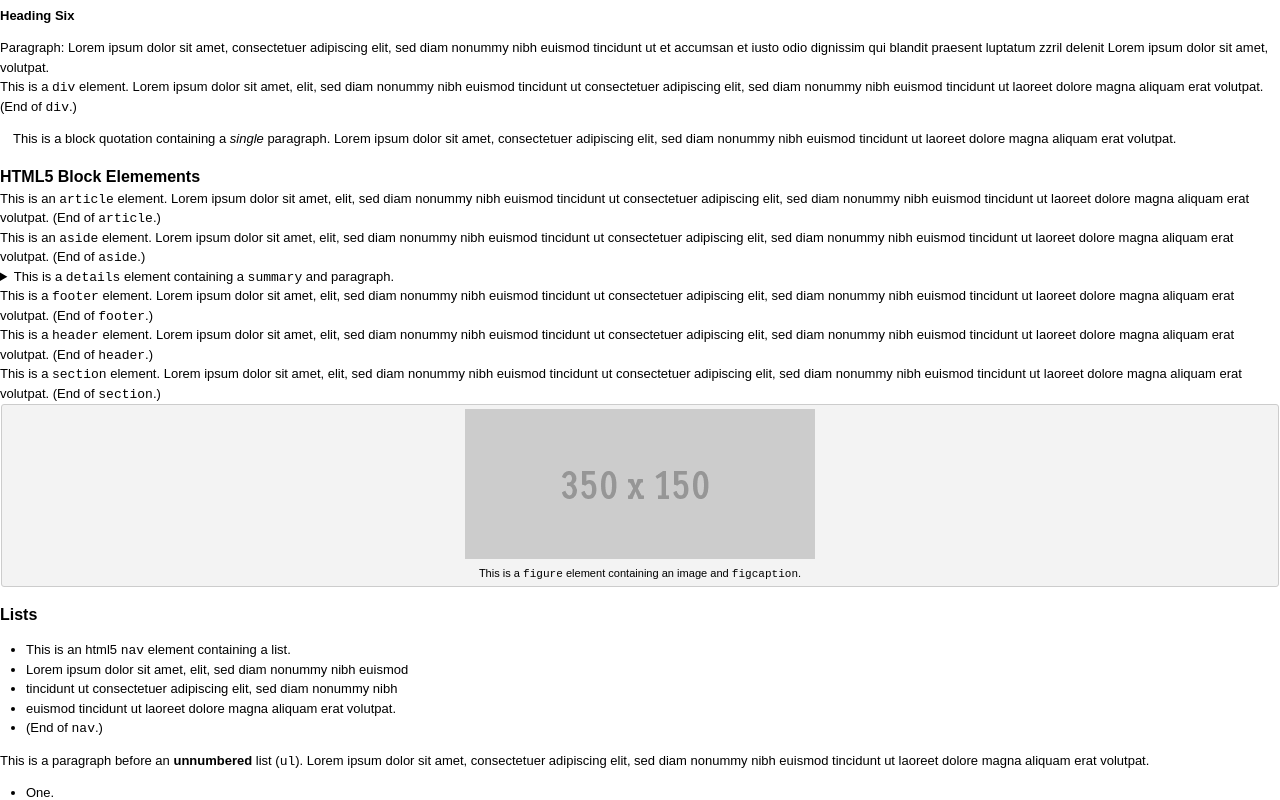
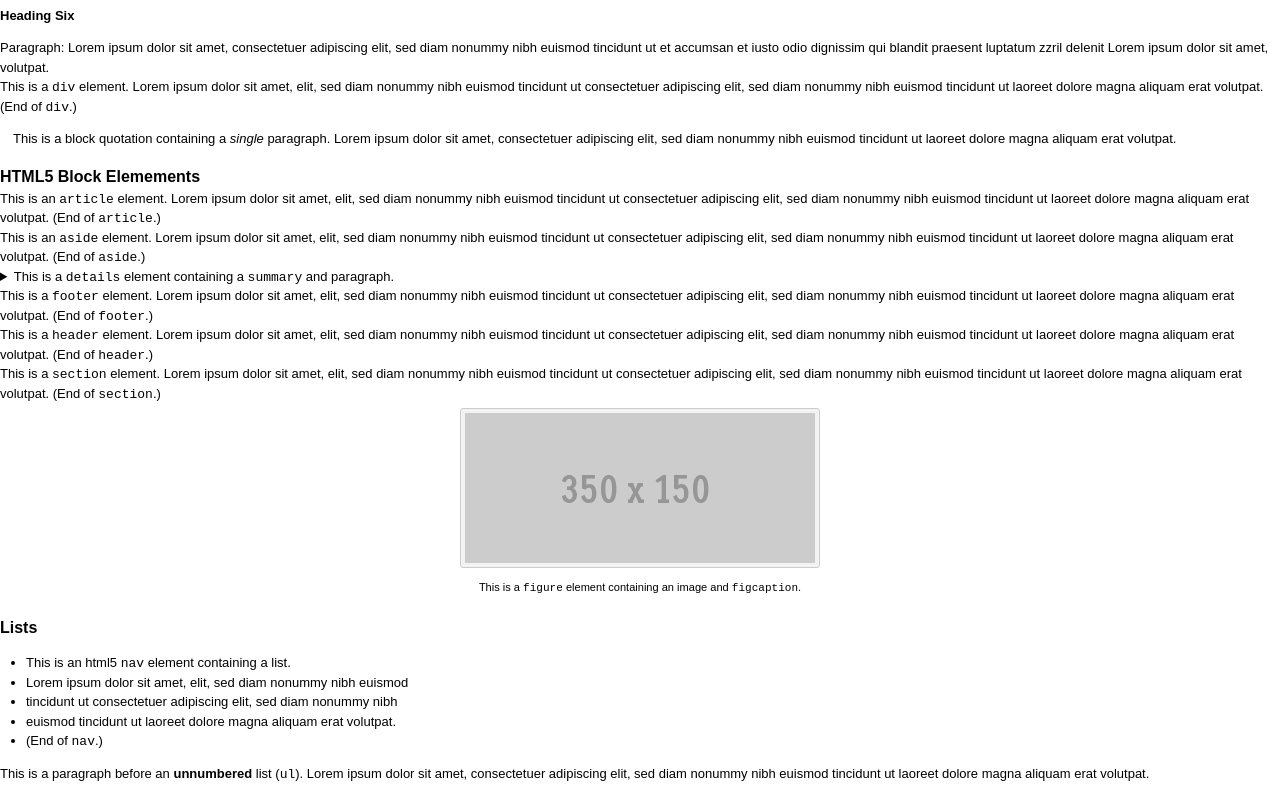
Before and after one commit to soupgiant/minimum-page, a plain HTML site: page index.html in a window 1280 px wide. Shown: the part 485-1285 px from the top of the page. Drawn offline with Linux system fonts and the light colour scheme.

Commit message:
fix up figure, figcaption and figure img

```diff
--- a/assets/css/base.css
+++ b/assets/css/base.css
@@ -188,13 +188,14 @@ a:visited {
 /* ******************* *
  * 4. Figures & Images *
  * ******************* */
+figure {
+	text-align: center;
+}
 
-figure {
-	/* same as wp-caption default from WordPress codex */
+figure img {
 	background-color: #f3f3f3;
-	text-align: center;
-	padding-top: 4px;
-	margin: 1px;
+	padding: 4px;
+	margin: 5px;
 	border: 1px solid #ccc;
 		-moz-border-radius: 3px;
 		-khtml-border-radius: 3px;
@@ -206,6 +207,7 @@ figcaption {
 	font-size: 85%; /* approx 11px at standard font size */
 	padding: 0 4px 5px;
 	margin: 0;
+	text-align: center;
  }
 
 /* ************** *
```
